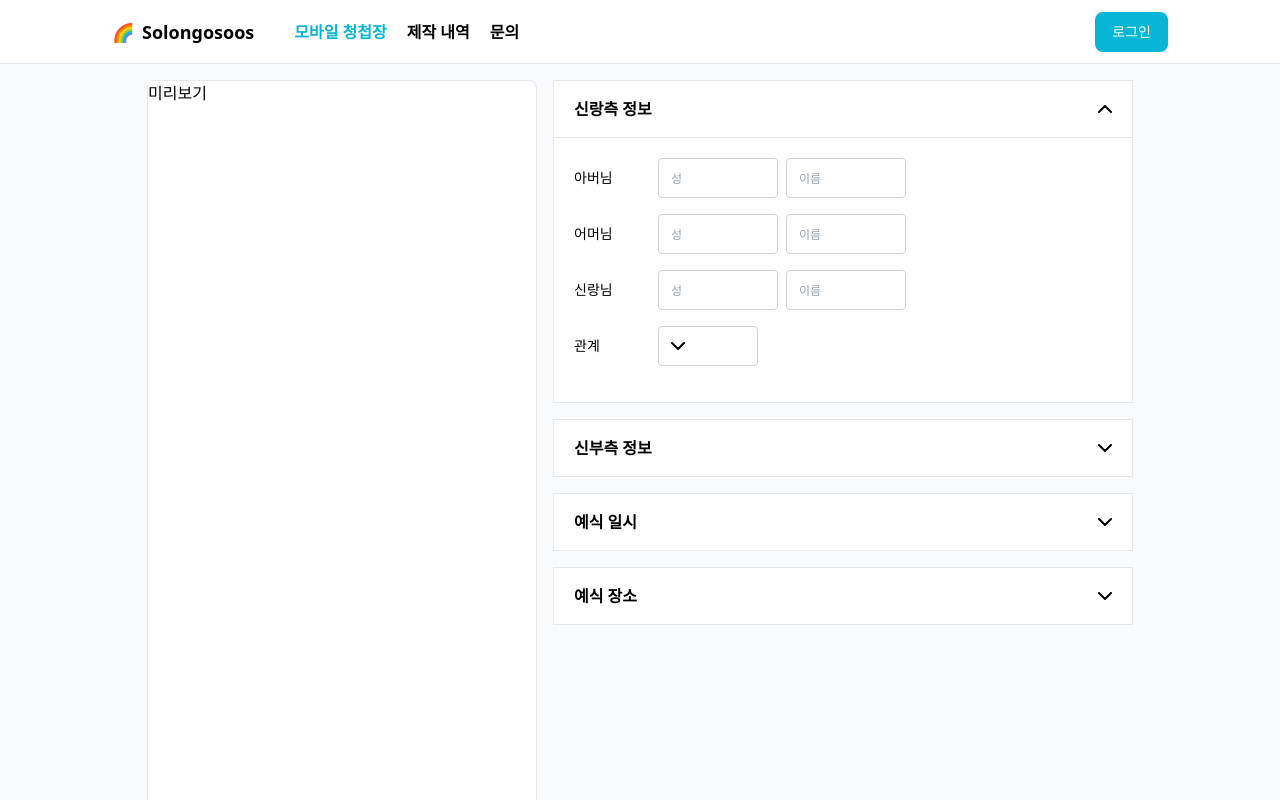
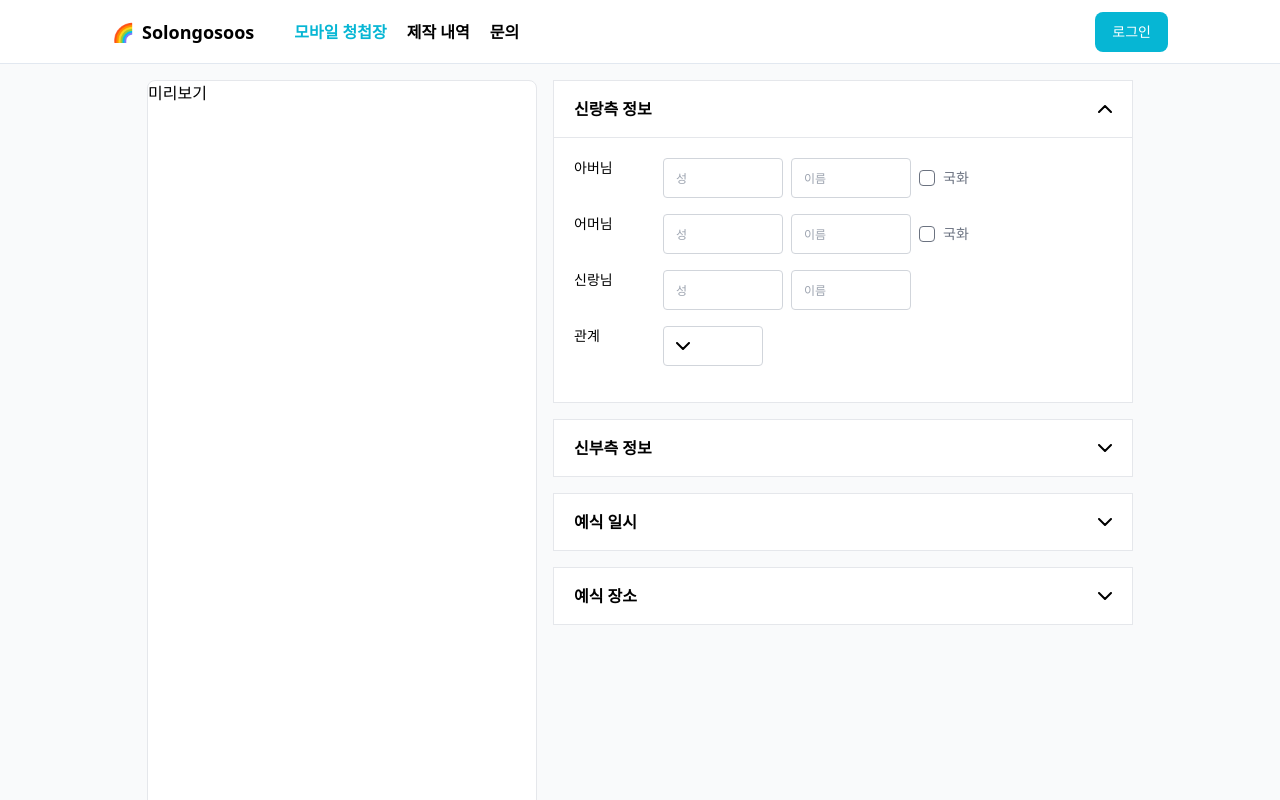
Before and after one commit to Solongoos/solongosoos-web, a React (Vite) app: page /create in a window 1280 px wide. Both pictures are taken after a click on the button "신랑측 정보". Shown: the top 800 px of the page. Built offline with nearby package versions, Linux system fonts and the light colour scheme.

Commit message:
feat : CheckBox 적용

```diff
--- a/src/common/checkBox/CheckBox.tsx
+++ b/src/common/checkBox/CheckBox.tsx
@@ -1,23 +1,28 @@
 import { CheckWhite } from "@/assets/svg";
-import { ComponentProps } from "react";
+import { ComponentProps, useState } from "react";
 
 type TProps = {
-	checked: boolean;
-	text?: string;
+	label?: string;
 };
 
-export default function CheckBox({ className = "", text, checked, ...props }: ComponentProps<"input"> & TProps) {
+export default function CheckBox({ className = "", label, ...props }: ComponentProps<"input"> & TProps) {
+	const [isChecked, setIsChecked] = useState(false);
+
+	const handleCheckChange = () => {
+		setIsChecked((prev) => !prev);
+	};
+
 	return (
 		<label className={`flex items-center space-x-2`}>
 			<div
-				className={`w-[16px] h-[16px] flex justify-center items-center border border-gray-500 rounded ${checked && "bg-gray-500"} `}
+				className={`w-[16px] h-[16px] flex justify-center items-center border border-gray-500 rounded ${isChecked && "bg-gray-500"} `}
 			>
-				{checked && <CheckWhite width="12px" height="12px" />}
+				{isChecked && <CheckWhite width="12px" height="12px" />}
 			</div>
 
-			<span className={`text-sm text-gray-500`}>{text}</span>
+			<span className={`text-sm text-gray-500`}>{label}</span>
 
-			<input type="checkbox" {...props} hidden />
+			<input type="checkbox" {...props} onChange={handleCheckChange} hidden />
 		</label>
 	);
 }
--- a/src/pages/create/index.tsx
+++ b/src/pages/create/index.tsx
@@ -2,6 +2,8 @@ import Input from "@/common/other/Input";
 import AccordionBox from "./AccordionBox";
 import Dropdown from "@/common/other/Dropdown";
 import { useState } from "react";
+
+import CheckBox from "@/common/checkBox/CheckBox";
 
 export default function Create() {
 	const [selectedOption, setSelectedOption] = useState("");
@@ -18,62 +20,78 @@ export default function Create() {
 				{PERSON_INFO.map((person, idx) => (
 					<AccordionBox title={idx === 0 ? "신랑측 정보" : "신부측 정보"}>
 						<div>
-							<div className="flex content-center items-center text-sm gap-2 mb-4">
-								<p className="mr-4 w-[60px]">아버님</p>
+							<div className="flex text-sm gap-2 mb-4">
+								<p className="mr-4 w-[65px]">아버님</p>
+								<Input width="s" placeholder="성" />
+								<Input width="s" placeholder="이름" />
+								<CheckBox label="국화" />
+							</div>
+
+							<div className="flex text-sm gap-2 mb-4">
+								<p className="mr-4  w-[65px]">어머님</p>
+								<Input width="s" placeholder="성" />
+								<Input width="s" placeholder="이름" />
+								<CheckBox label="국화" />
+							</div>
+
+							<div className="flex text-sm gap-2 mb-4">
+								<p className="mr-4  w-[65px]">{person}</p>
 								<Input width="s" placeholder="성" />
 								<Input width="s" placeholder="이름" />
 							</div>
 
-							<div className="flex content-center items-center text-sm gap-2 mb-4">
-								<p className="mr-4  w-[60px]">어머님</p>
-								<Input width="s" placeholder="성" />
-								<Input width="s" placeholder="이름" />
+							<div className="flex text-sm gap-2 mb-4">
+								<p className="mr-4  w-[65px]">관계</p>
+								<Dropdown option={OPTION} onSelect={handleSelect} selectedOption={selectedOption} />
 							</div>
 
-							<div className="flex content-center items-center text-sm gap-2 mb-4">
-								<p className="mr-4  w-[60px]">{person}</p>
-								<Input width="s" placeholder="성" />
-								<Input width="s" placeholder="이름" />
-							</div>
+							{idx === 1 && (
+								<div className="flex text-sm gap-2 mb-4">
+									<p className="mr-4  w-[65px]">신부측 먼저</p>
 
-							<div className="flex content-center items-center text-sm gap-2 mb-4">
-								<p className="mr-4  w-[60px]">관계</p>
-								<Dropdown option={OPTION} onSelect={handleSelect} selectedOption={selectedOption} />
-							</div>
+									<div>
+										<CheckBox label="모든 항목 신부측 먼저 표시" />
+									</div>
+								</div>
+							)}
 						</div>
 					</AccordionBox>
 				))}
 
 				<AccordionBox title="예식 일시">
 					<div className="flex content-center items-center text-sm gap-2 mb-4">
-						<p className="mr-4 w-[60px]">예식일</p>
+						<p className="mr-4 w-[65px]">예식일</p>
 						<input className={`h-[40px] border border-gray-300 rounded p-[12px] text-xs `} type="date" />
 					</div>
 
 					<div className="flex content-center items-center text-sm gap-2 mb-4">
-						<p className="mr-4 w-[60px]">예식시간</p>
+						<p className="mr-4 w-[65px]">예식시간</p>
 						<input className={`h-[40px] border border-gray-300 rounded p-[12px] text-xs `} type="time" />
 					</div>
 
-					<div className="flex content-center items-center text-sm gap-2 mb-4">
-						<p className="mr-4 w-[60px]">표시</p>
-						체크박스
+					<div className="flex text-sm gap-2 mb-4">
+						<p className="mr-4 w-[65px]">표시</p>
+
+						<div>
+							<CheckBox label="D-Day" />
+							<CheckBox label="달력" />
+						</div>
 					</div>
 				</AccordionBox>
 
 				<AccordionBox title="예식 장소">
 					<div className="flex content-center items-center text-sm gap-2 mb-4">
-						<p className="mr-4 w-[60px]">예식작명</p>
+						<p className="mr-4 w-[65px]">예식작명</p>
 						<Input placeholder="예식장명을 입력해주세요" />
 					</div>
 
 					<div className="flex content-center items-center text-sm gap-2 mb-4">
-						<p className="mr-4 w-[60px]">층과 홀</p>
+						<p className="mr-4 w-[65px]">층과 홀</p>
 						<Input placeholder="층과 홀 이름을 입력해주세요" />
 					</div>
 
 					<div className="flex content-center items-center text-sm gap-2 mb-4">
-						<p className="mr-4 w-[60px]">주소</p>
+						<p className="mr-4 w-[65px]">주소</p>
 						<Input placeholder="주소를 입력해주세요" />
 					</div>
 				</AccordionBox>
```
